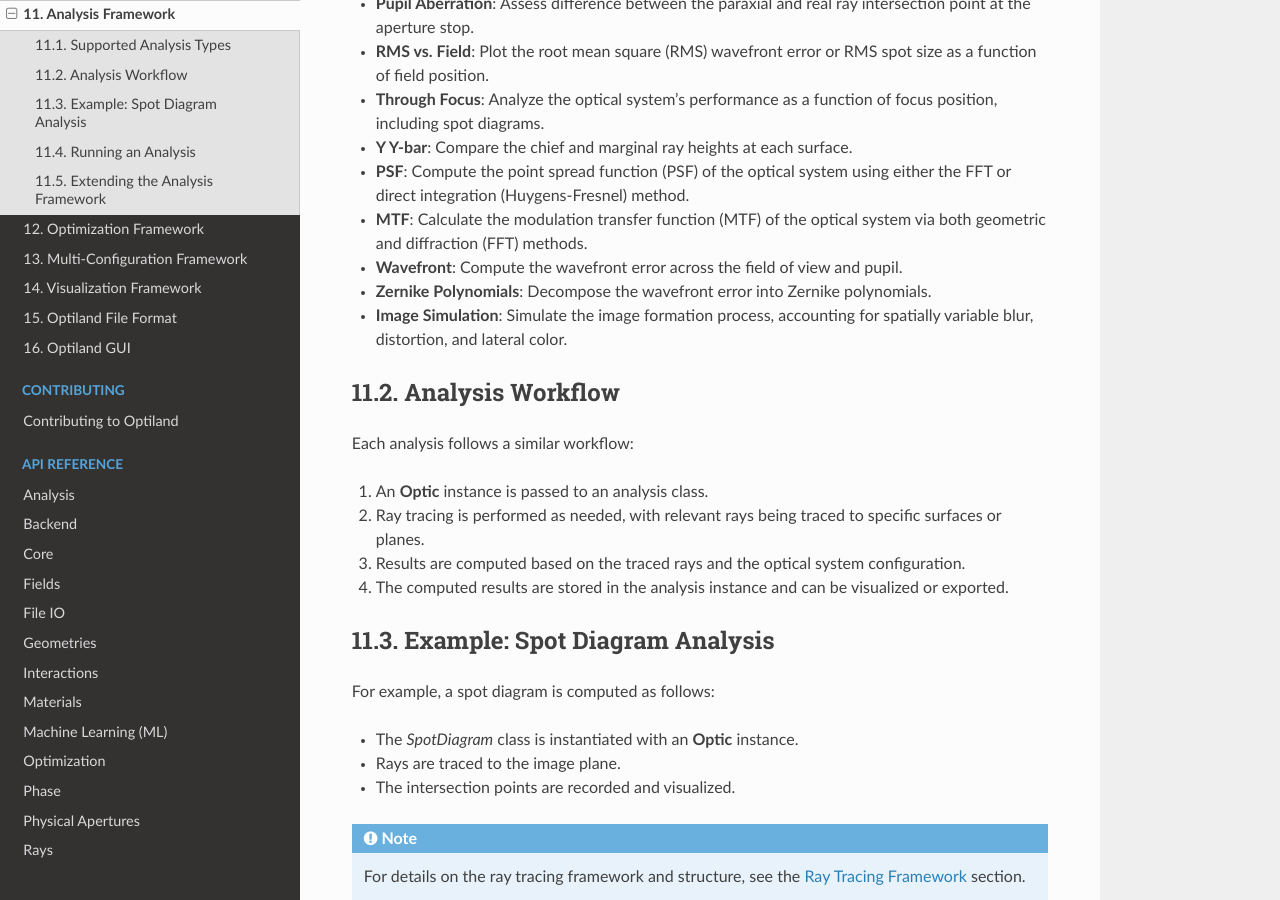
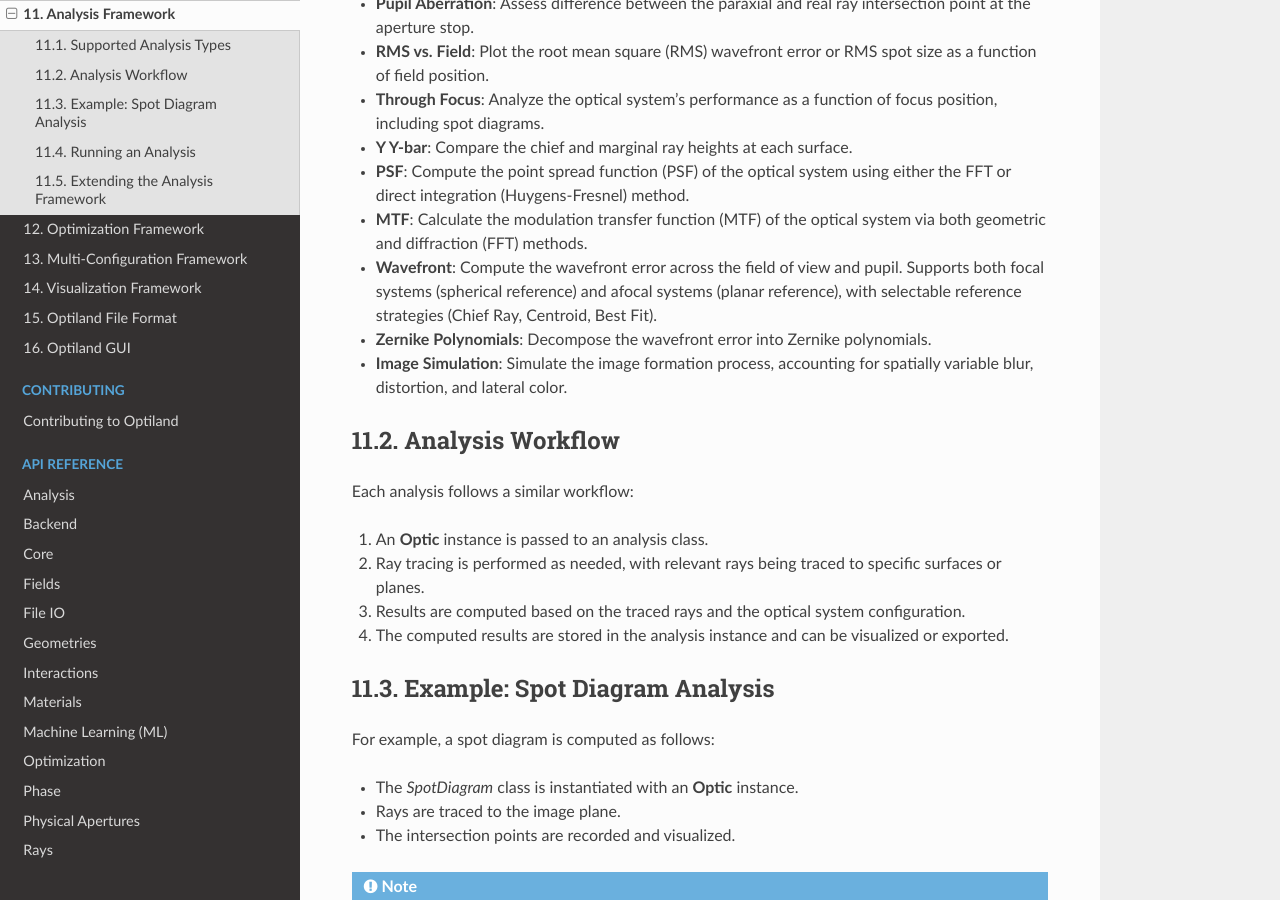
Before and after one commit to HarrisonKramer/optiland, a Sphinx documentation site: the page built from docs/developers_guide/analysis_framework.rst, in a window 1280 px wide and 900 px high, scrolled down 608 px. Built offline with Sphinx 7.4.7 and the Read the Docs theme 3.1.0, drawn with Linux system fonts in a browser that asks for light colours; pages that are not in the unit, such as notebooks, are missing from menus.

Commit message:
docs: update rst references

```diff
--- a/docs/developers_guide/analysis_framework.rst
+++ b/docs/developers_guide/analysis_framework.rst
@@ -21,7 +21,7 @@
 - **Y Y-bar**: Compare the chief and marginal ray heights at each surface.
 - **PSF**: Compute the point spread function (PSF) of the optical system using either the FFT or direct integration (Huygens-Fresnel) method.
 - **MTF**: Calculate the modulation transfer function (MTF) of the optical system via both geometric and diffraction (FFT) methods.
-- **Wavefront**: Compute the wavefront error across the field of view and pupil.
+- **Wavefront**: Compute the wavefront error across the field of view and pupil. Supports both focal systems (spherical reference) and afocal systems (planar reference), with selectable reference strategies (Chief Ray, Centroid, Best Fit).
 - **Zernike Polynomials**: Decompose the wavefront error into Zernike polynomials.
 - **Image Simulation**: Simulate the image formation process, accounting for spatially variable blur, distortion, and lateral color.
 
--- a/docs/functionalities.rst
+++ b/docs/functionalities.rst
@@ -29,7 +29,7 @@
 - **Comprehensive Optical Analysis**:
   Generate spot diagrams, ray aberration fans, OPD maps, distortion plots, and more.
 - **Wavefront Analysis**:
-  Decompose wavefronts into Zernike polynomials, compute RMS/peak error, and visualize wavefront error maps.
+  Decompose wavefronts into Zernike polynomials, compute RMS/peak error, and visualize wavefront error maps, with support for both focal (spherical reference) and afocal (planar reference) systems.
 - **PSF and MTF Computation**:
   Evaluate image quality and spatial frequency response in imaging systems.
 - **BSDF and Scattering Models**:
```
Also changed, not shown: 1 other file.
